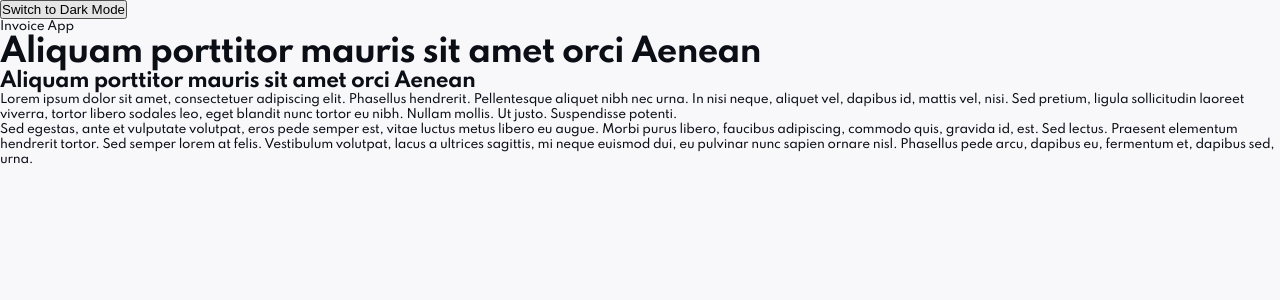
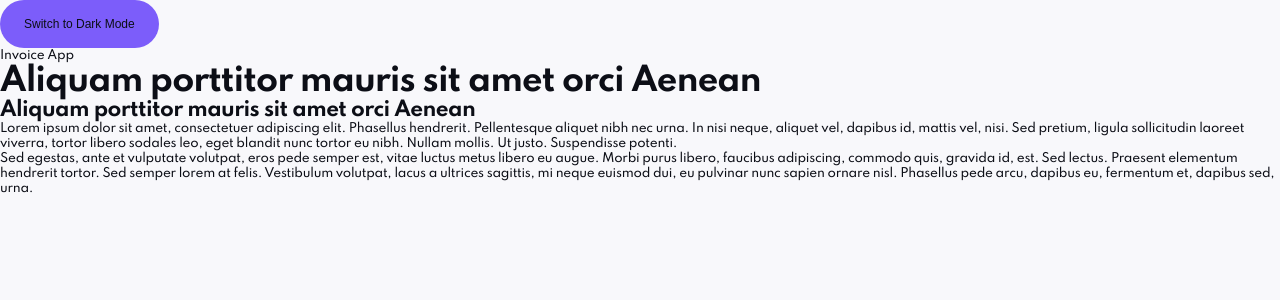
Before and after one commit to victorbruce/invoice-app, an Angular app: page / in a window 1280 px wide. Shown: the top 300 px of the page. Built offline with nearby package versions, Linux system fonts and the light colour scheme.

Commit message:
style: resuable button component and mixins function

```diff
--- a/src/styles.scss
+++ b/src/styles.scss
@@ -1,6 +1,8 @@
 @use "./styles/variables" as *;
-@use './styles/typography' as *;
-@import url('https://fonts.googleapis.com/css2?family=Spartan:wght@400;500;700&display=swap');
+@use "./styles/typography" as *;
+@use "./styles/components" as *;
+@use "./styles/mixins" as *;
+@import url("https://fonts.googleapis.com/css2?family=Spartan:wght@400;500;700&display=swap");
 
 *,
 ::after,
@@ -17,7 +19,8 @@
   --color-muted: #888eb0;
   --color-border: #dfe3fa;
   --color-accent: #7c5dfa;
-  --color-button: #9277ff;
+  --color-button: #7c5dfa;
+  --color-button-text: #fff;
   --color-success: #33d69f;
   --color-error: #ec5757;
   --color-warning: #ff8f00;
@@ -31,6 +34,7 @@
   --color-border: #252945;
   --color-accent: #7c5dfa;
   --color-button: #9277ff;
+  --color-button-text: #fff;
   --color-success: #33d69f;
   --color-error: #ec5757;
   --color-warning: #ff8f00;
@@ -40,5 +44,5 @@ body {
   background-color: var(--color-bg);
   color: var(--color-text);
   font-family: $font-family-base;
-  transition: background-color 0.3s ease, color 0.3s ease;
+  @include smooth-color-transition;
 }
--- /dev/null
+++ b/src/styles/_components.scss
@@ -0,0 +1,29 @@
+@use "variables" as *;
+@use "mixins" as *;
+@use "typography" as *;
+
+.btn {
+  height: 48px;
+  padding: 8px 24px;
+  border-radius: 24px;
+  font-size: $font-size-body-1;
+
+  border: none;
+  outline: none;
+  cursor: pointer;
+
+  display: flex;
+  justify-content: space-between;
+  align-items: center;
+  gap: 16px;
+  @include smooth-color-transition;
+
+  &__default {
+    background-color: var(--color-button);
+    color: var(--color-text);
+  }
+
+  &:hover {
+    background-color: $secondary;
+  }
+}
--- /dev/null
+++ b/src/styles/_mixins.scss
@@ -0,0 +1,3 @@
+@mixin smooth-color-transition {
+  transition: background-color 0.3s ease, color 0.3s ease;
+}
```
